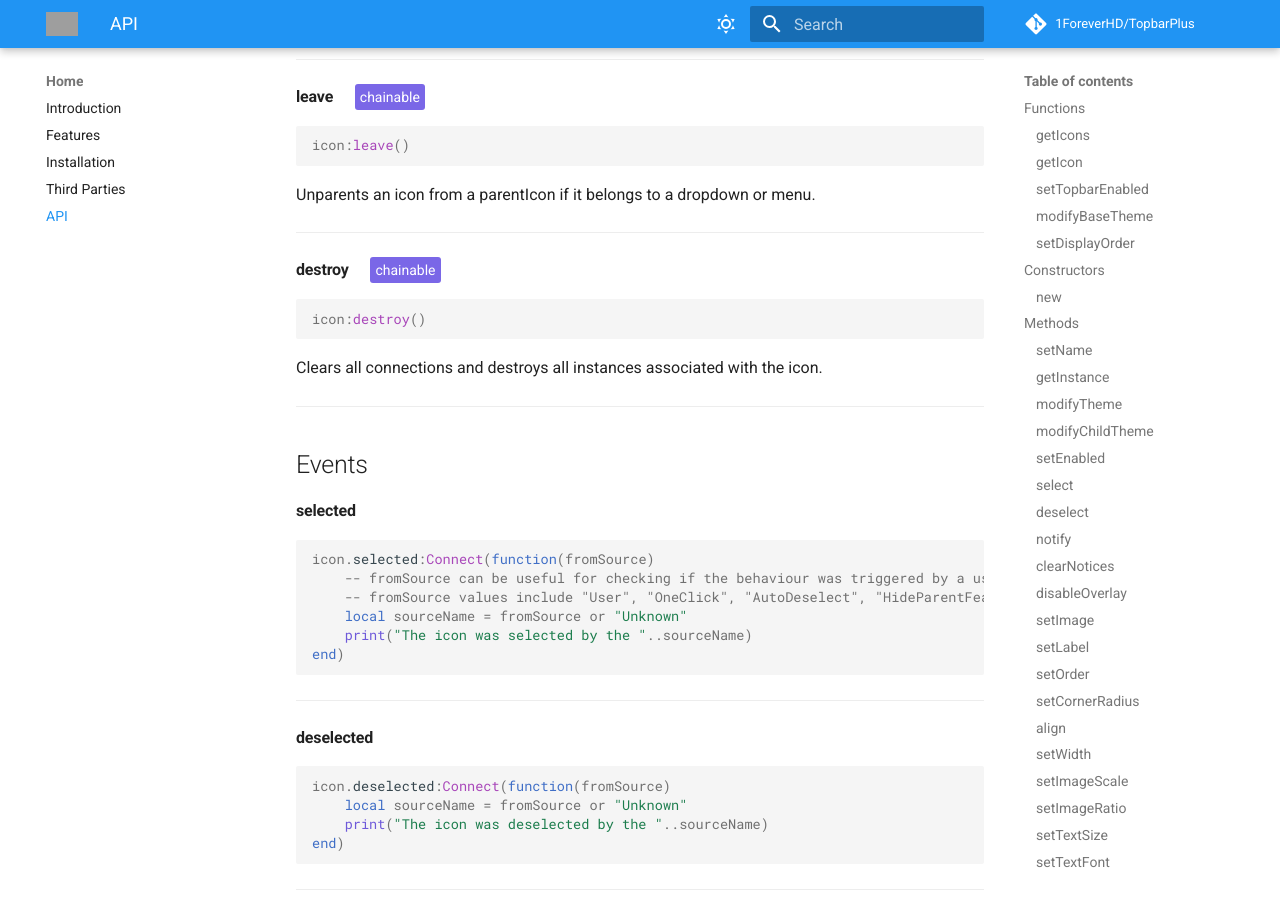
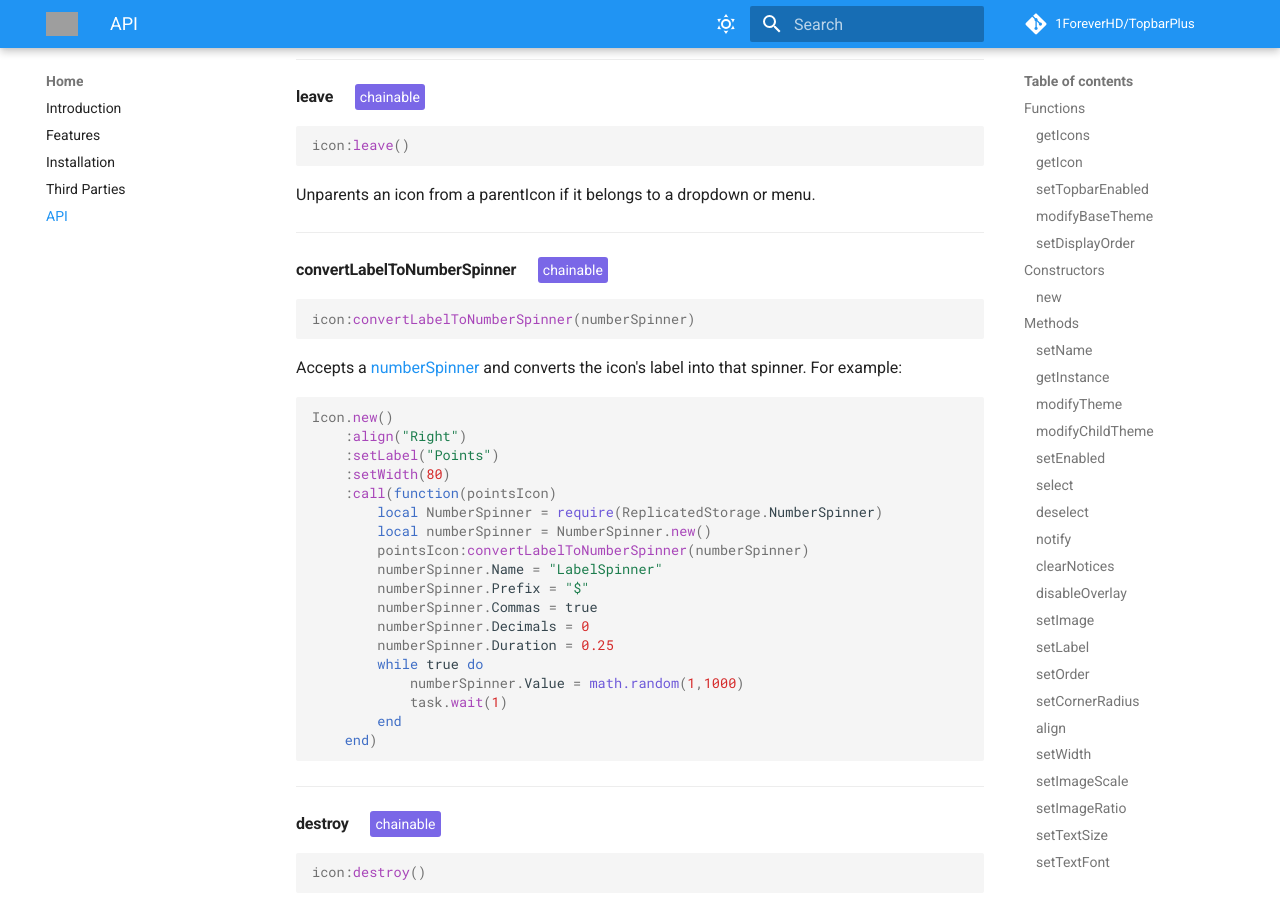
Before and after one commit to 1ForeverHD/TopbarPlus, an MkDocs documentation site: the page built from docs/api.md, in a window 1280 px wide and 900 px high, scrolled down 8587 px. Built offline with MkDocs 1.6.1 and Material for MkDocs 9.7.7, drawn with Linux system fonts in a browser that asks for light colours; comment, search, counter and statistics services are not loaded; grey boxes are pictures that could not be loaded.

Commit message:
pdated docs

````diff
--- a/docs/api.md
+++ b/docs/api.md
@@ -6,6 +6,7 @@
 [icon event]: https://1foreverhd.github.io/TopbarPlus/api/#events
 [menus]: https://1foreverhd.github.io/TopbarPlus/features/#menus
 [dropdowns]: https://1foreverhd.github.io/TopbarPlus/features/#dropdowns
+[numberSpinner]: https://devforum.roblox.com/t/numberspinner-module/1105961
 
 ## Functions
 
@@ -376,6 +377,34 @@ icon:leave()
 Unparents an icon from a parentIcon if it belongs to a dropdown or menu.
 
 ----
+#### convertLabelToNumberSpinner
+{chainable}
+```lua
+icon:convertLabelToNumberSpinner(numberSpinner)
+```
+Accepts a [numberSpinner] and converts the icon's label into that spinner. For example:
+```lua
+Icon.new()
+	:align("Right")
+	:setLabel("Points")
+	:setWidth(80)
+	:call(function(pointsIcon)
+		local NumberSpinner = require(ReplicatedStorage.NumberSpinner)
+		local numberSpinner = NumberSpinner.new()
+		pointsIcon:convertLabelToNumberSpinner(numberSpinner)
+		numberSpinner.Name = "LabelSpinner"
+		numberSpinner.Prefix = "$"
+		numberSpinner.Commas = true
+		numberSpinner.Decimals = 0
+		numberSpinner.Duration = 0.25
+		while true do
+			numberSpinner.Value = math.random(1,1000)
+			task.wait(1)
+		end
+	end)
+```
+
+----
 #### destroy
 {chainable}
 ```lua
````
Also changed, not shown: site/api/index.html, site/search/search_index.json, 3 other files.
